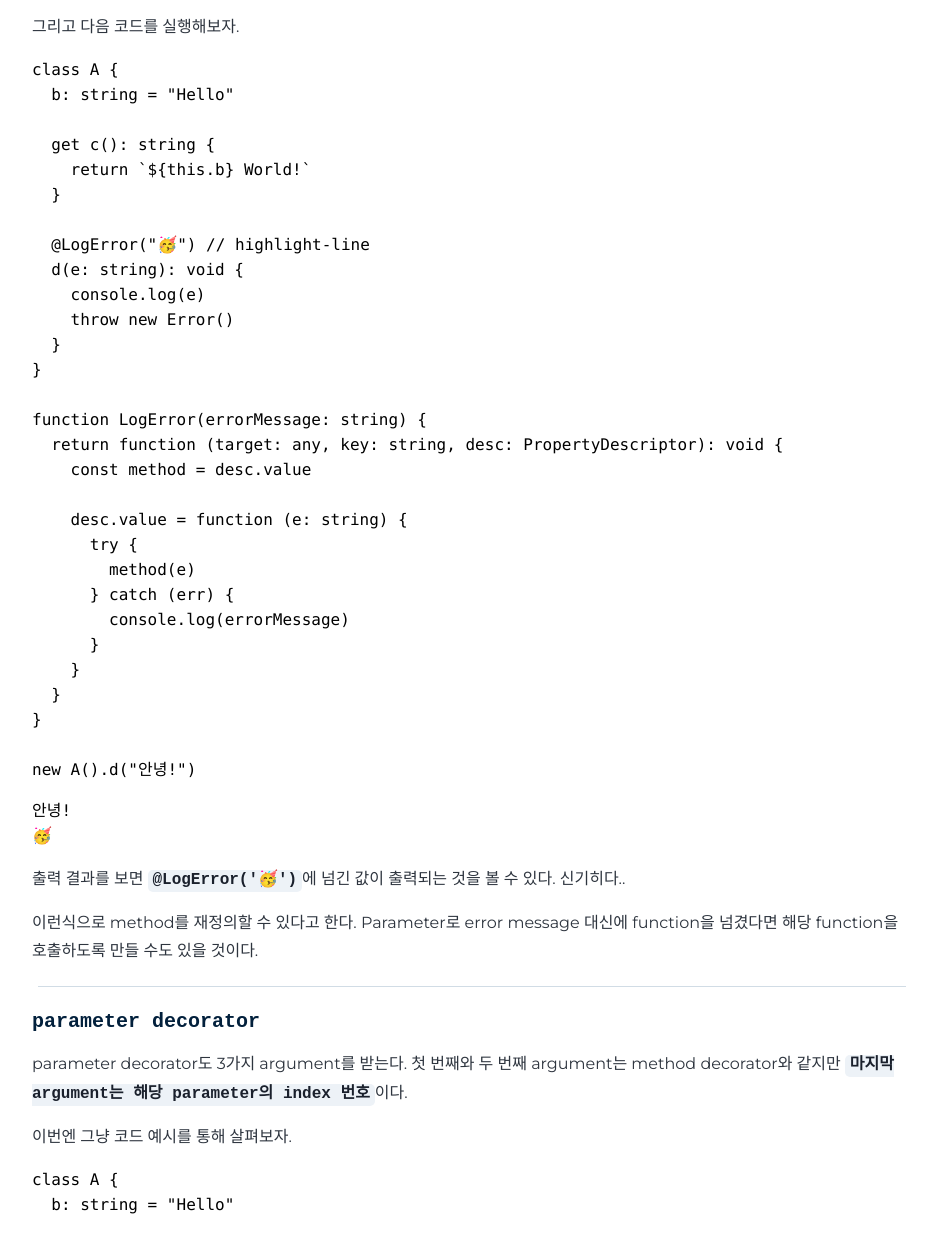
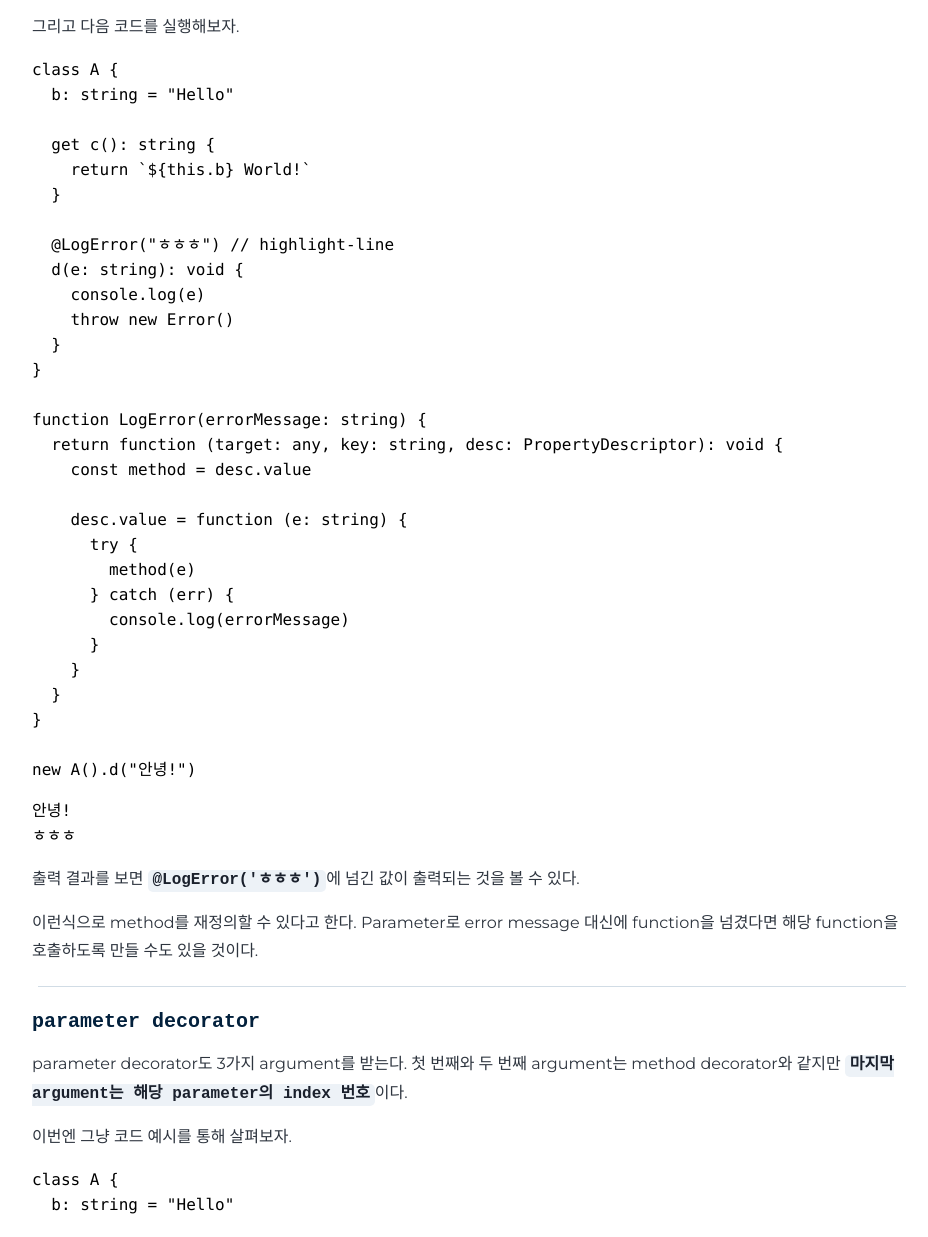
Before and after one commit to dpjungmin/blog, a Gatsby site: page /typescript-decorators in a window 1280 px wide. Shown: the part 7183-8420 px from the top of the page, without its empty margins (168-1096 px from the left). Built offline with nearby package versions, Linux system fonts and the light colour scheme; Gatsby itself is replaced by a stand-in of ours; some packages are replaced by stand-ins of ours; code samples lack their colours.

Commit message:
Update post

````diff
--- a/content/blog/etc/typescript-decorators/typescript-decorators.md
+++ b/content/blog/etc/typescript-decorators/typescript-decorators.md
@@ -326,7 +326,7 @@ class A {
     return `${this.b} World!`
   }
 
-  @LogError("🥳") // highlight-line
+  @LogError("ㅎㅎㅎ") // highlight-line
   d(e: string): void {
     console.log(e)
     throw new Error()
@@ -352,10 +352,10 @@ new A().d("안녕!")
 
 ```console:clipboard=false
 안녕!
-🥳
+ㅎㅎㅎ
 ```
 
-출력 결과를 보면 `@LogError('🥳')`에 넘긴 값이 출력되는 것을 볼 수 있다. 신기히다..
+출력 결과를 보면 `@LogError('ㅎㅎㅎ')`에 넘긴 값이 출력되는 것을 볼 수 있다.
 
 이런식으로 method를 재정의할 수 있다고 한다. Parameter로 error message 대신에 function을 넘겼다면 해당 function을 호출하도록 만들 수도 있을 것이다.
 
@@ -583,7 +583,7 @@ get
 post
 ```
 
-각각의 method decorator에서 설장한 `method`와 `path` metadata를 `class decorator`에서 접근해 각각의 `route handler`를 만든 것을 확인할 수 있다.
+각각의 method decorator에서 설정한 `method`와 `path` metadata를 `class decorator`에서 접근해 각각의 `route handler`를 만든 것을 확인할 수 있다.
 
 이것을 응용하면 **여러 middleware를 설정해주는 method decorator**와 **request body를 validate해주는 method decorator**등과 같은 custom decorator를 만들 수 있다.
 
````
